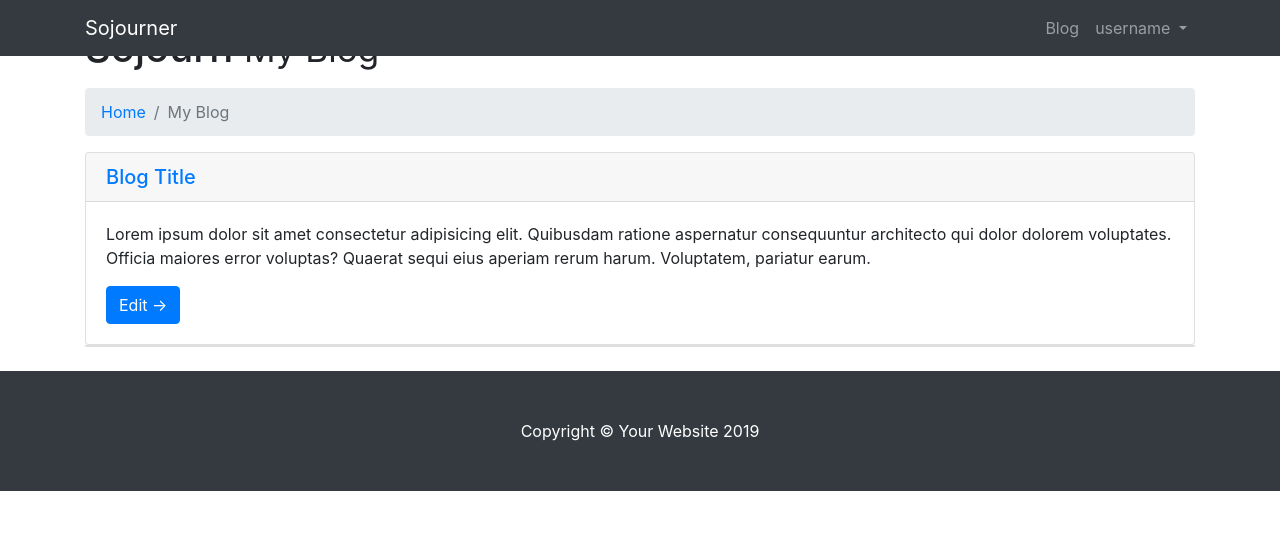
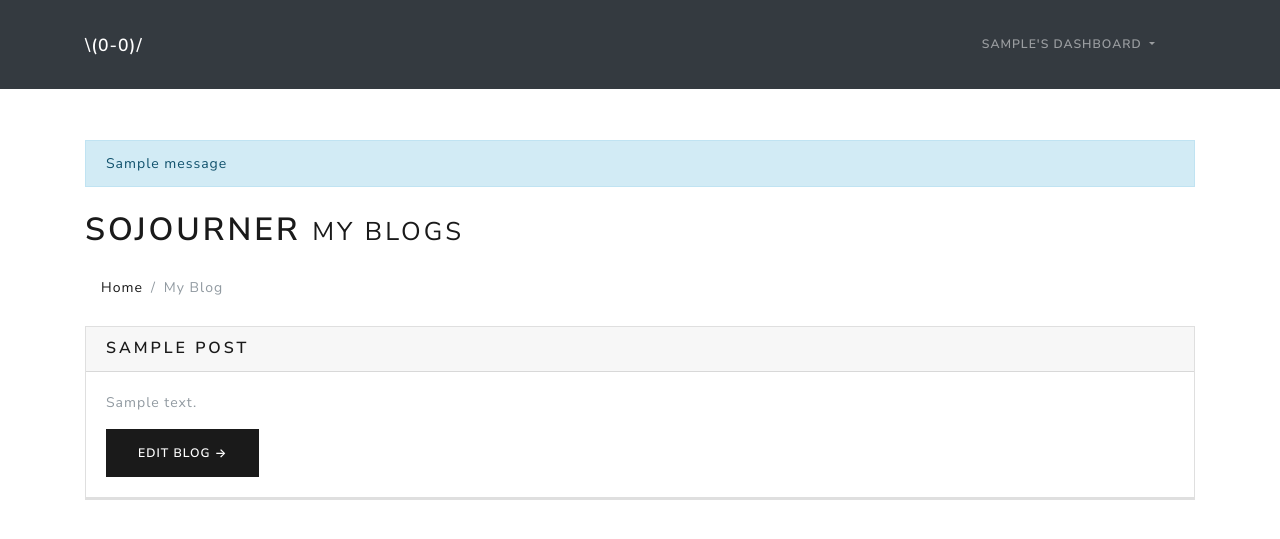
Before and after one commit to tc-mwangi/s-blog, a Flask app: page /my_blog_list in a window 1280 px wide. Shown: the top 539 px of the page. Run offline with Flask 2, Linux system fonts and the light colour scheme; a user stored in the database is signed in; tables that the repository leaves empty hold one stand-in row (values such as "Sample post"); one stand-in notice (Sample message) is shown; some libraries are stand-ins or nearby versions.

Commit message:
add blog post and comment page

```diff
--- a/app/models.py
+++ b/app/models.py
@@ -95,7 +95,7 @@ class Post(db.Model):
     id = db.Column(db.Integer, primary_key=True)
     title = db.Column(db.String(50))
     subtitle = db.Column(db.String(50))
-    content = db.Column(db.String(140))
+    content = db.Column(db.String())
     # UTC time specific
     timestamp = db.Column(db.DateTime, index=True, default=datetime.utcnow)
     # establish relationship with user
--- a/app/templates/my_blog_list.html
+++ b/app/templates/my_blog_list.html
@@ -1,81 +1,72 @@
-<!DOCTYPE html>
-<html lang="en">
 
+{% import 'bootstrap/wtf.html' as wtf %}
+
+
+{% block app_content %}
 <head>
 
   <meta charset="utf-8">
   <meta name="viewport" content="width=device-width, initial-scale=1, shrink-to-fit=no">
   <meta name="description" content="Living in the Now">
   <meta name="author" content="dangermouse">
-    <title>Sojourner</title>
 
-    <link href="static/bootstrap/new_css.css/bootstrap.min.css" rel="stylesheet">
-    <link href="static/css/styles.css" rel="stylesheet">
-    <link href="static/bootstrap/new_css.css/bootstrap.css">
+  <link href="{{ url_for('static', filename='bootstrap.min.css') }}" rel="stylesheet">
+  <link href="{{ url_for('static', filename='styles.css') }}" rel="stylesheet">
+  <link href="{{ url_for('static', filename='bootstrap.css') }}" rel="stylesheet">
+
 
 </head>
 
 <body>
 
    <!-- Navigation -->
-    <nav class="navbar fixed-top navbar-expand-lg navbar-dark bg-dark fixed-top">
+   {% block navbar %}
+   {% include 'navbar.html' %}
+ {% endblock %}
+ <!-- End of Navigation -->
+ <br>
+ <br>
     <div class="container">
-        <a class="navbar-brand" href="index.html">Sojourner</a>
-        <button class="navbar-toggler navbar-toggler-right" type="button" data-toggle="collapse" data-target="#navbarResponsive" aria-controls="navbarResponsive" aria-expanded="false" aria-label="Toggle navigation">
-          <span class="navbar-toggler-icon"></span>
-        </button>
-        <div class="collapse navbar-collapse" id="navbarResponsive">
-          <ul class="navbar-nav ml-auto">
-            <li class="nav-item">
-              <a class="nav-link" href="blog.html">Blog</a>
-            </li>
-            <li class="nav-item dropdown">
-              <a class="nav-link dropdown-toggle" href="index.html" id="navbarDropdownBlog" data-toggle="dropdown" aria-haspopup="true" aria-expanded="false">
-                username
-              </a>
-              <div class="dropdown-menu dropdown-menu-right" aria-labelledby="navbarDropdownBlog">
-                <a class="dropdown-item" href="my_profile.html">Profile</a>
-                <a class="dropdown-item" href="my_blog_list.html">My Blogs</a>
-                <a class="dropdown-item" href="login.html">Sign Out</a>
+        {% with messages = get_flashed_messages() %}
+            {% if messages %}
+                {% for message in messages %}
+                    <div class="alert alert-info" role="alert">{{ message }}</div>
+                {% endfor %}
+            {% endif %}
+        {% endwith %}
+
     </div>
-            </li>
-          </ul>
-        </div>
-      </div>
-    </nav>
-    <!-- End of Navigation -->
-
-  <!-- Navigation -->
 
 
   <!-- Page Content -->
   <div class="container">
 
     <!-- Page Heading/Breadcrumbs -->
-    <h1 class="mt-4 mb-3">Sojourn
-      <small>My Blog</small>
+    <h1 class="mt-4 mb-3">Sojourner
+      <small>My Blogs</small>
     </h1>
 
     <ol class="breadcrumb">
       <li class="breadcrumb-item">
-        <a href="index.html">Home</a>
+        <a href="{{ url_for('main.index') }}">Home</a>
       </li>
       <li class="breadcrumb-item active">My Blog</li>
     </ol>
 
+    {% for post in posts %}
     <div class="mb-4" id="accordion" role="tablist" aria-multiselectable="true">
       <div class="card">
         <div class="card-header" role="tab" id="headingOne">
           <h5 class="mb-0">
-            <a data-toggle="collapse" data-parent="#accordion" href="#collapseOne" aria-expanded="true" aria-controls="collapseOne">Blog Title </a>
+            <a data-toggle="collapse" data-parent="#accordion" href="#collapseOne" aria-expanded="true" aria-controls="collapseOne">{{post.title}} </a>
           </h5>
         </div>
 
         <div id="collapseOne" class="collapse show" role="tabpanel" aria-labelledby="headingOne">
           <div class="card-body">
-            <blockquote>Lorem ipsum dolor sit amet consectetur adipisicing elit. Quibusdam ratione aspernatur consequuntur architecto qui dolor dolorem voluptates. Officia maiores error voluptas? Quaerat sequi eius aperiam rerum harum. Voluptatem, pariatur earum.</blockquote>
+            <blockquote>{{post.content}}</blockquote>
             <div>
-                <a href="edit_blog.html" class="btn btn-primary">Edit &rarr;</a>
+                <a href="{{ url_for('main.edit_blog') }}" class="btn btn-primary">Edit Blog &rarr;</a>
             </div>
           </div>
 
@@ -86,22 +77,14 @@
 
       </div>
     </div>
+    {% endfor %}
 
   </div>
   <!-- /.container -->
 
-  <!-- Footer -->
-  <footer class="py-5 bg-dark">
-    <div class="container">
-      <p class="m-0 text-center text-white">Copyright &copy; Your Website 2019</p>
-    </div>
-    <!-- /.container -->
-  </footer>
-
-  <!-- Bootstrap core JavaScript -->
-  <script src="vendor/jquery/jquery.min.js"></script>
-  <script src="vendor/bootstrap/js/bootstrap.bundle.min.js"></script>
+  <!-- Bootstrap JavaScript -->
+  <script src="{{ url_for('static', filename='jquery.min.js') }}"></script>
+  <script src="{{ url_for('static', filename='bootstrap.bundle.min.js') }}"></script>
 
 </body>
-
-</html>
+{% endblock %}
```
Also changed, not shown: app/templates/user.html (+0 -20 lines). Lines whose indentation alone changed are shown as unchanged.
